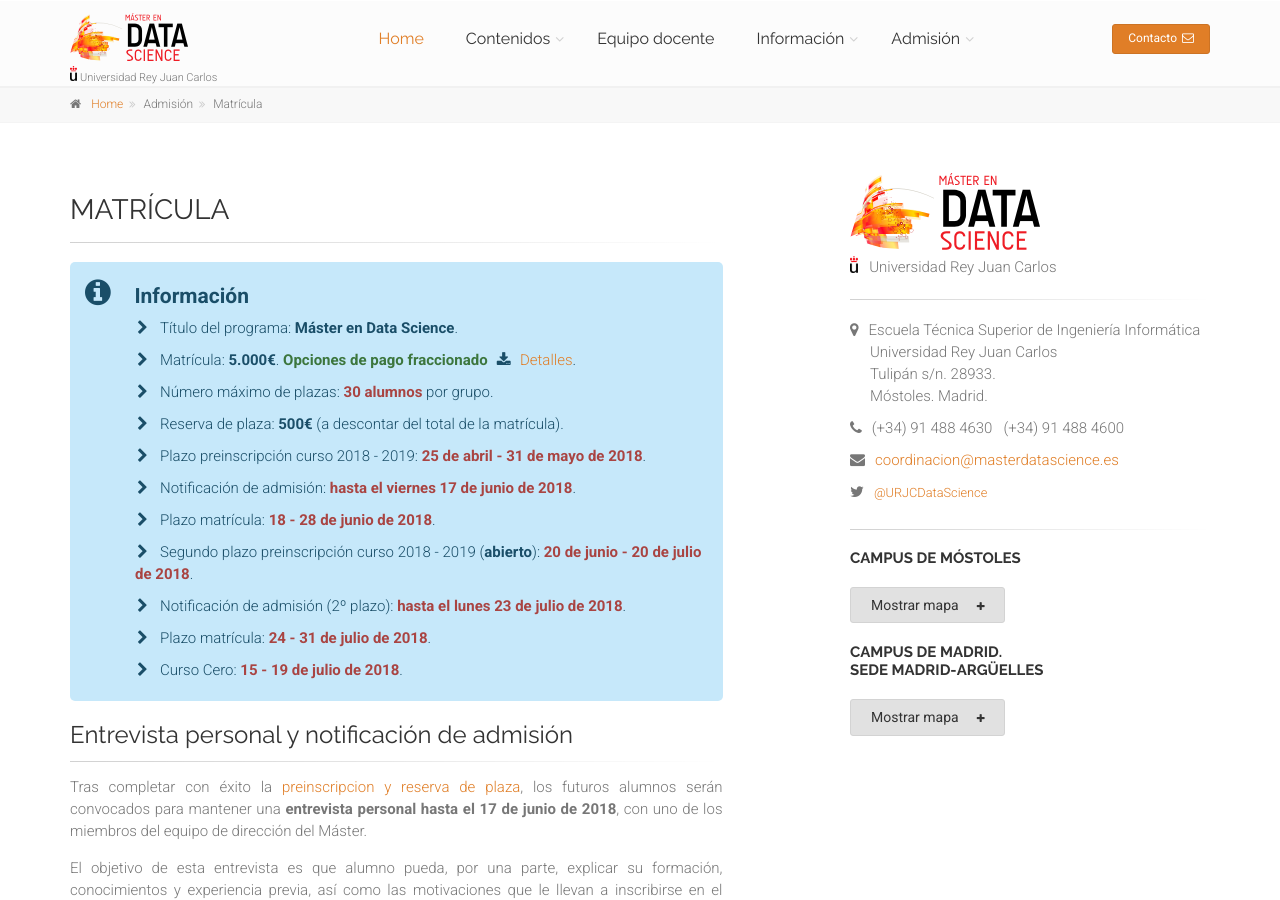
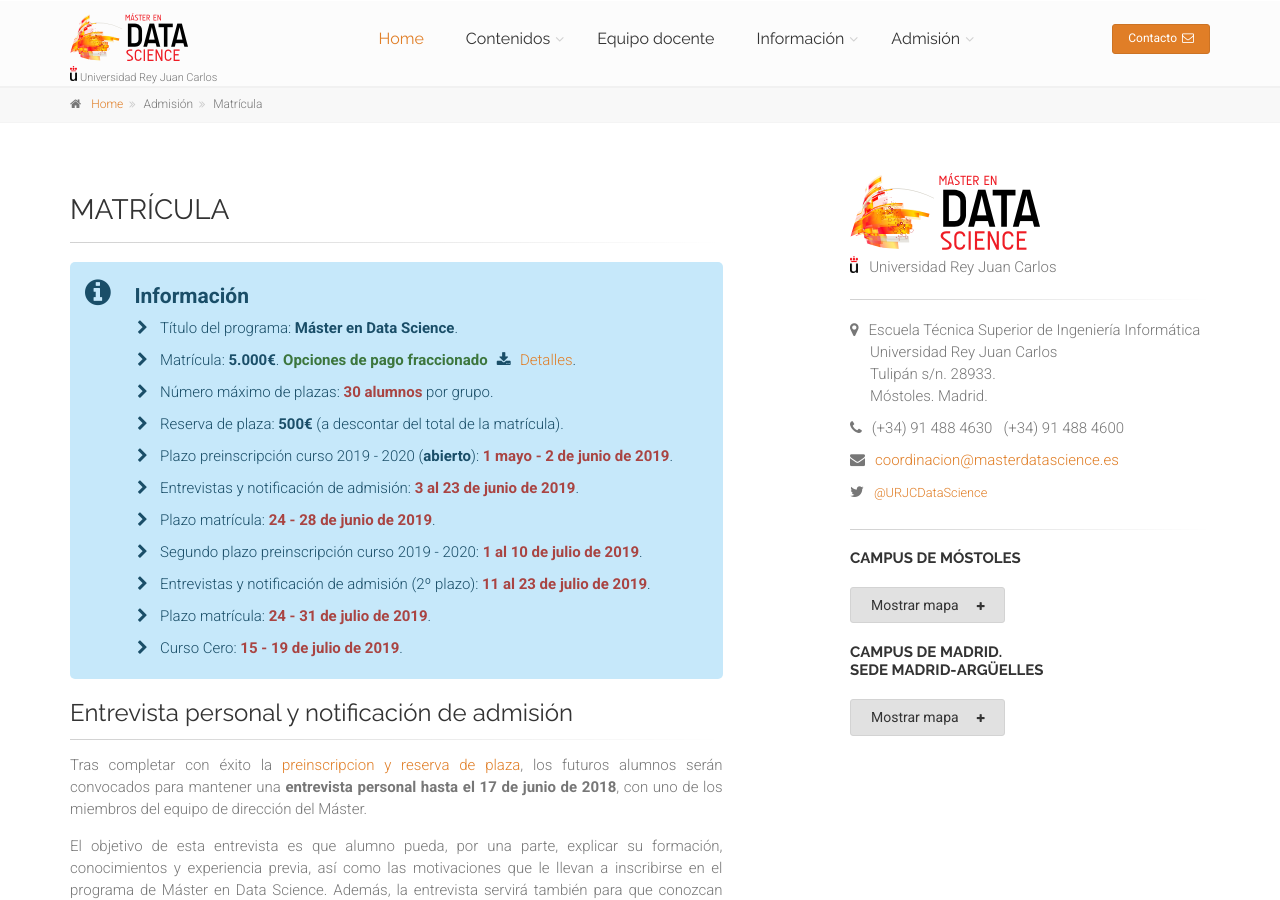
Before and after one commit to URJCDataScience/central, a Jekyll site: the page built from matricula/index.html, in a window 1280 px wide and 900 px high. Built offline with Jekyll 4.4.1, drawn with Linux system fonts in a browser that asks for light colours.

Commit message:
Info 2019-2020; fix 1st enrollment period open

```diff
--- a/matricula/index.html
+++ b/matricula/index.html
@@ -33,27 +33,26 @@ author: URJCDataScience
 					<li><i class="fa fa-chevron-right pr-10"></i>Reserva de plaza:
 						<strong>500€</strong> (a descontar del total de la matrícula).
 					</li>
-					<li><i class="fa fa-chevron-right pr-10"></i>Plazo preinscripción curso 2018 - 2019:
-						<strong class="text-danger">25 de abril - 31 de mayo de 2018</strong>.
+					<li><i class="fa fa-chevron-right pr-10"></i>Plazo preinscripción curso 2019 - 2020 (<strong>abierto</strong>):
+						<strong class="text-danger">1 mayo - 2 de junio de 2019</strong>.
 					</li>
-					<li><i class="fa fa-chevron-right pr-10"></i>Notificación de admisión:
-						<strong class="text-danger">hasta el viernes 17 de junio de 2018</strong>.
+					<li><i class="fa fa-chevron-right pr-10"></i>Entrevistas y notificación de admisión:
+						<strong class="text-danger">3 al 23 de junio de 2019</strong>.
 					</li>
 					<li><i class="fa fa-chevron-right pr-10"></i>Plazo matrícula:
-						<strong class="text-danger">18 - 28 de junio de 2018</strong>.
+						<strong class="text-danger">24 - 28 de junio de 2019</strong>.
 					</li>
-					<li><i class="fa fa-chevron-right pr-10"></i>Segundo plazo preinscripción curso 2018 - 2019
-						(<strong>abierto</strong>):
-						<strong class="text-danger">20 de junio - 20 de julio de 2018</strong>.
+					<li><i class="fa fa-chevron-right pr-10"></i>Segundo plazo preinscripción curso 2019 - 2020:
+						<strong class="text-danger">1 al 10 de julio de 2019</strong>.
 					</li>
-					<li><i class="fa fa-chevron-right pr-10"></i>Notificación de admisión (2º plazo):
-						<strong class="text-danger">hasta el lunes 23 de julio de 2018</strong>.
+					<li><i class="fa fa-chevron-right pr-10"></i>Entrevistas y notificación de admisión (2º plazo):
+						<strong class="text-danger">11 al 23 de julio de 2019</strong>.
 					</li>
 					<li><i class="fa fa-chevron-right pr-10"></i>Plazo matrícula:
-						<strong class="text-danger">24 - 31 de julio de 2018</strong>.
+						<strong class="text-danger">24 - 31 de julio de 2019</strong>.
 					</li>
 					<li><i class="fa fa-chevron-right pr-10"></i>Curso Cero:
-						<strong class="text-danger">15 - 19 de julio de 2018</strong>.
+						<strong class="text-danger">15 - 19 de julio de 2019</strong>.
 					</li>
 				</ul>
 				</div>
--- a/preinscripcion/index.html
+++ b/preinscripcion/index.html
@@ -33,7 +33,7 @@ author: URJCDataScience
 					<li><i class="fa fa-chevron-right pr-10"></i>Reserva de plaza:
 						<strong>500€</strong> (a descontar del total de la matrícula).
 					</li>
-					<li><i class="fa fa-chevron-right pr-10"></i>Plazo preinscripción curso 2019 - 2020:
+					<li><i class="fa fa-chevron-right pr-10"></i>Plazo preinscripción curso 2019 - 2020 (<strong>abierto</strong>):
 						<strong class="text-danger">1 mayo - 2 de junio de 2019</strong>.
 					</li>
 					<li><i class="fa fa-chevron-right pr-10"></i>Entrevistas y notificación de admisión:
@@ -42,8 +42,7 @@ author: URJCDataScience
 					<li><i class="fa fa-chevron-right pr-10"></i>Plazo matrícula:
 						<strong class="text-danger">24 - 28 de junio de 2019</strong>.
 					</li>
-					<li><i class="fa fa-chevron-right pr-10"></i>Segundo plazo preinscripción curso 2019 - 2020
-						(<strong>abierto</strong>):
+					<li><i class="fa fa-chevron-right pr-10"></i>Segundo plazo preinscripción curso 2019 - 2020:
 						<strong class="text-danger">1 al 10 de julio de 2019</strong>.
 					</li>
 					<li><i class="fa fa-chevron-right pr-10"></i>Entrevistas y notificación de admisión (2º plazo):
```
